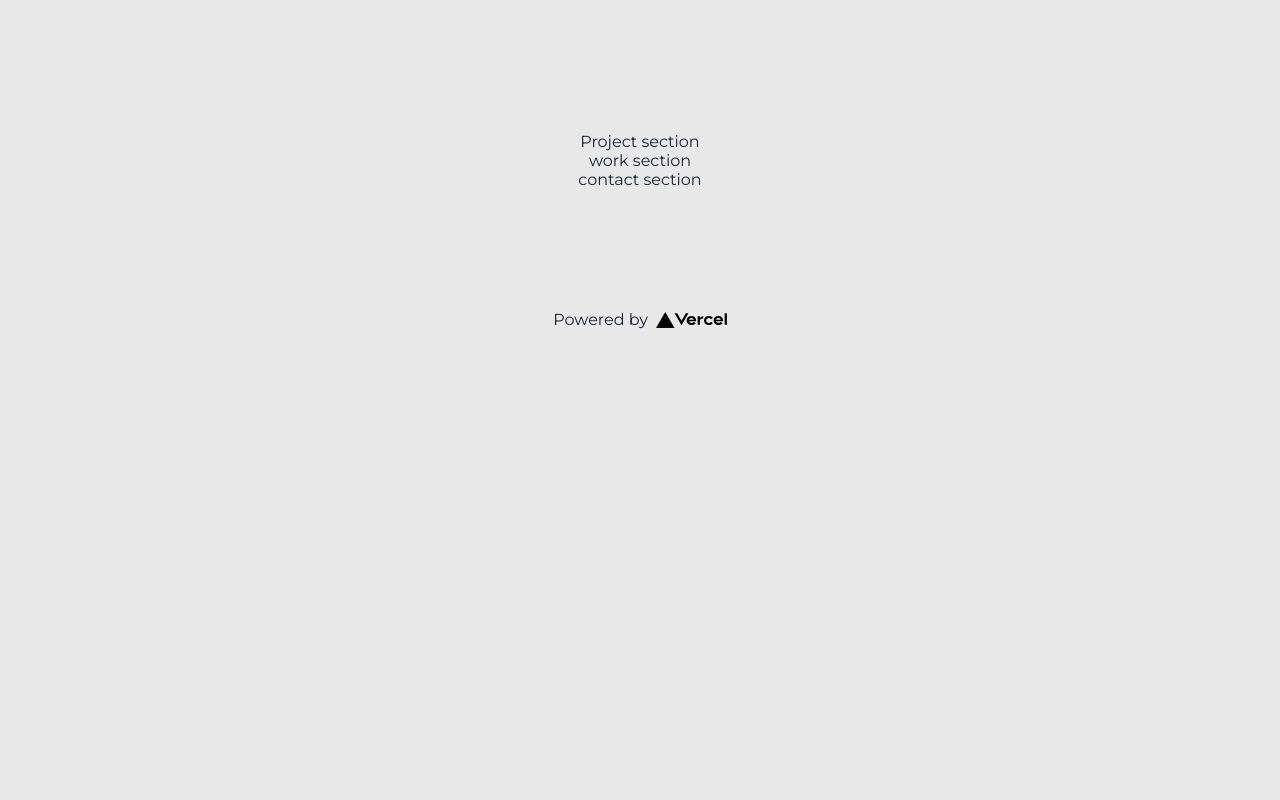
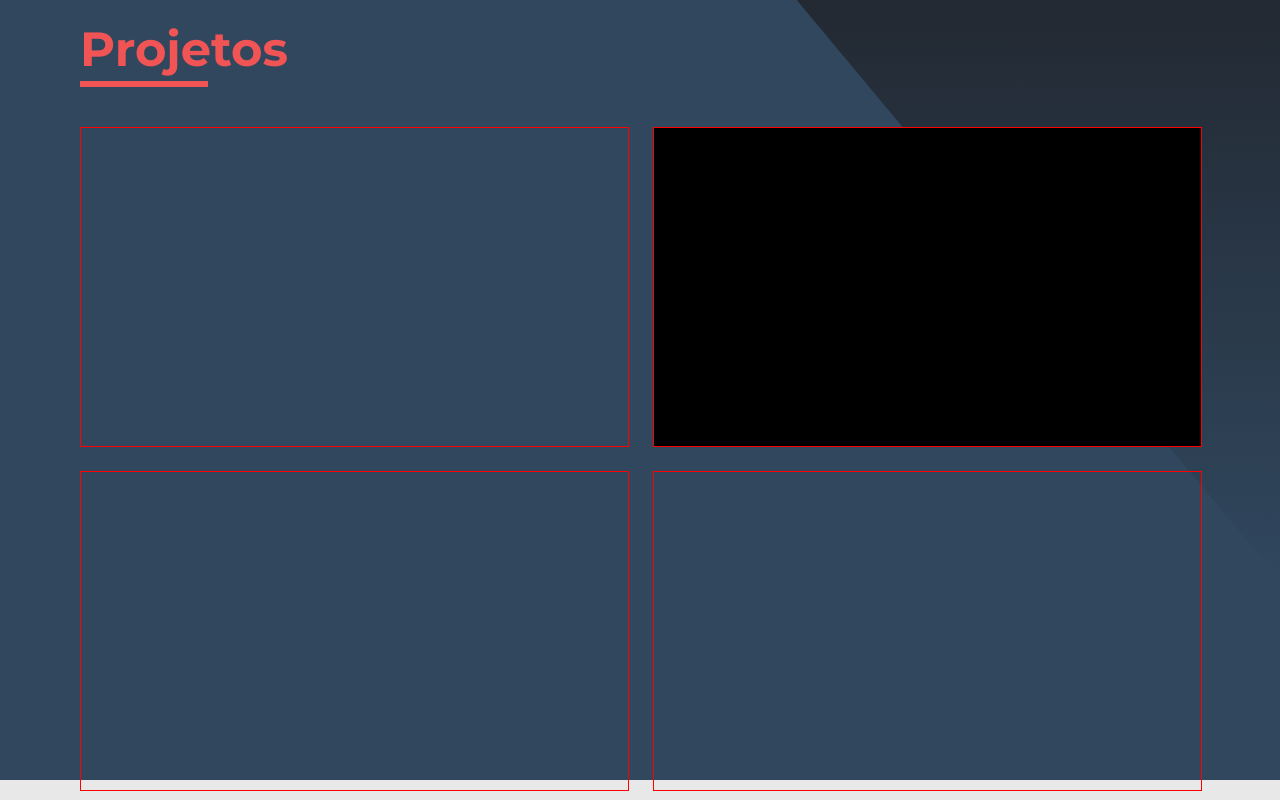
Before and after one commit to KrindgesJuliano/portfolio, a Next.js app: page / in a window 1280 px wide. Shown: the part 820-1620 px from the top of the page. Before the commit the page ends 1189 px from the top, so only its background shows below. Built offline with nearby package versions, Linux system fonts and the light colour scheme.

Commit message:
add project section

```diff
--- /dev/null
+++ b/src/components/ProjectSection/index.tsx
@@ -0,0 +1,57 @@
+import React from "react";
+import { FiChevronRight } from "react-icons/fi";
+
+import styles from "./styles.module.css";
+import SectionLayout from "../SectionLayout";
+
+interface Props {}
+
+export const ProjectSection = (props: Props) => {
+  return (
+    <SectionLayout className={styles.section}>
+      <div className={styles.background}>
+        <div className={styles.backgroundGeometry}></div>
+        <div className={styles.sectionContainer}>
+          <h2 className={styles.sectionTitle}>Projetos</h2>
+          <div className={styles.projectsGrid}>
+            <div
+              style={{
+                width: "100%",
+                height: "100%",
+                border: "1px solid red",
+              }}
+            ></div>
+            <div
+              style={{
+                width: "100%",
+                height: "100%",
+                border: "1px solid red",
+                background: "black",
+              }}
+            ></div>
+            <div
+              style={{
+                width: "100%",
+                height: "100%",
+                border: "1px solid red",
+              }}
+            ></div>
+            <div
+              style={{
+                width: "100%",
+                height: "100%",
+                border: "1px solid red",
+              }}
+            ></div>
+          </div>
+          <div className={styles.seeMore}>
+            <a href="#">Veja Mais</a>
+            <FiChevronRight size={24} color="#F05454" />
+          </div>
+        </div>
+      </div>
+    </SectionLayout>
+  );
+};
+
+export default ProjectSection;
--- /dev/null
+++ b/src/components/ProjectSection/styles.module.css
@@ -0,0 +1,72 @@
+.section {
+  display: flex;
+  height: 100vh;
+  width: 100%;
+  top: -9.5rem;
+  position: relative;
+}
+
+.sectionContainer {
+  display: flex;
+  width: 70rem;
+  height: 100%;
+  margin: 0 auto;
+  flex-direction: column;
+  z-index: 1;
+}
+
+.background {
+  width: 100%;
+  height: 100%;
+  background-color: #30475e;
+}
+
+.backgroundGeometry {
+  width: 500px;
+  height: 600px;
+  right: 0;
+  position: absolute;
+  clip-path: polygon(0 0, 100% 100%, 100% 0);
+  background: linear-gradient(180deg, #222831 0%, rgba(34, 40, 49, 0) 100%);
+}
+
+.sectionTitle {
+  color: #f05454;
+  font-size: 3rem;
+  width: 20rem;
+}
+
+.sectionTitle::after {
+  content: "";
+  display: block;
+  margin-top: 3px;
+  height: 0.4rem;
+  width: 8rem;
+  background-color: #f05454;
+}
+
+.projectsGrid {
+  z-index: 1;
+  display: grid;
+  grid-template-columns: 49% 49%;
+  grid-template-rows: 20rem 20rem;
+  column-gap: 1.5rem;
+  row-gap: 1.5rem;
+}
+
+.seeMore {
+  display: flex;
+  margin-top: 2rem;
+  justify-content: end;
+  align-items: center;
+}
+
+.seeMore a {
+  color: white;
+  font-weight: bold;
+  text-decoration: none;
+}
+
+.seeMore a:hover {
+  color: #f05454;
+}
--- a/src/pages/index.tsx
+++ b/src/pages/index.tsx
@@ -2,6 +2,7 @@ import styles from "../../styles/Home.module.css";
 
 import Header from "../components/Header";
 import MainSection from "../components/MainSection";
+import ProjectSection from "@/components/ProjectSection";
 import SEO from "../components/SEO";
 
 export default function Home() {
@@ -16,8 +17,7 @@ export default function Home() {
       <Header />
       <main className={styles.main}>
         <MainSection />
-
-        <section>Project section</section>
+        <ProjectSection />
         <section>work section</section>
         <section>contact section</section>
       </main>
```
